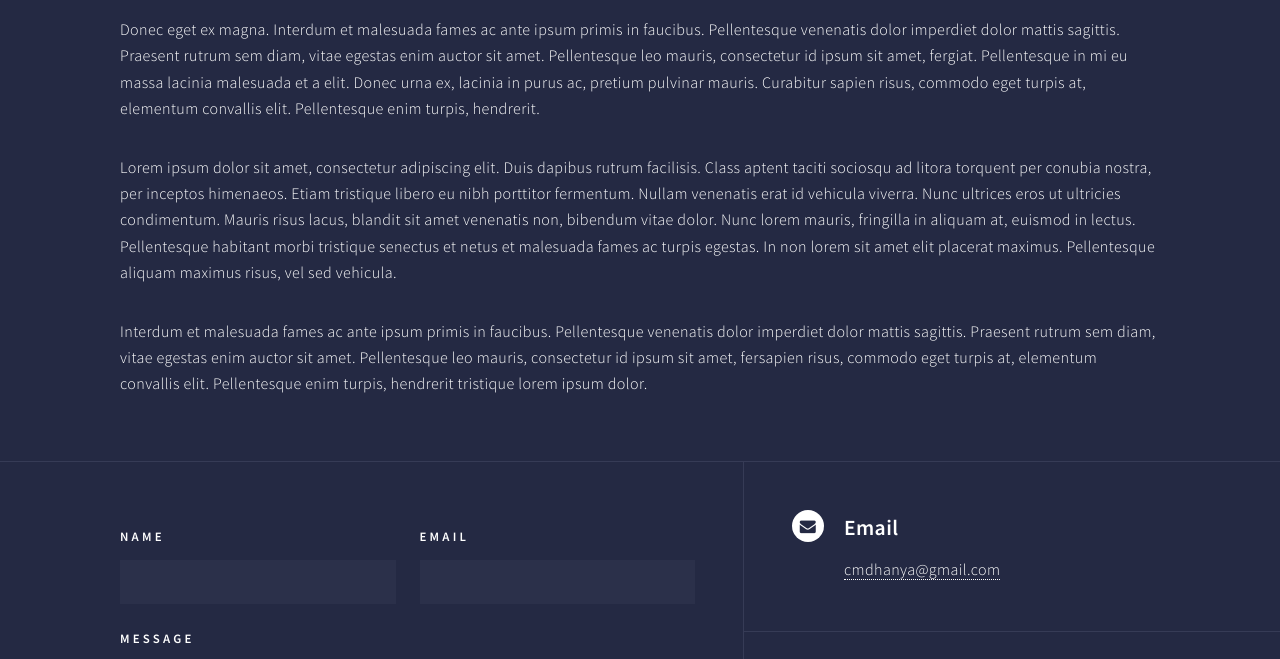
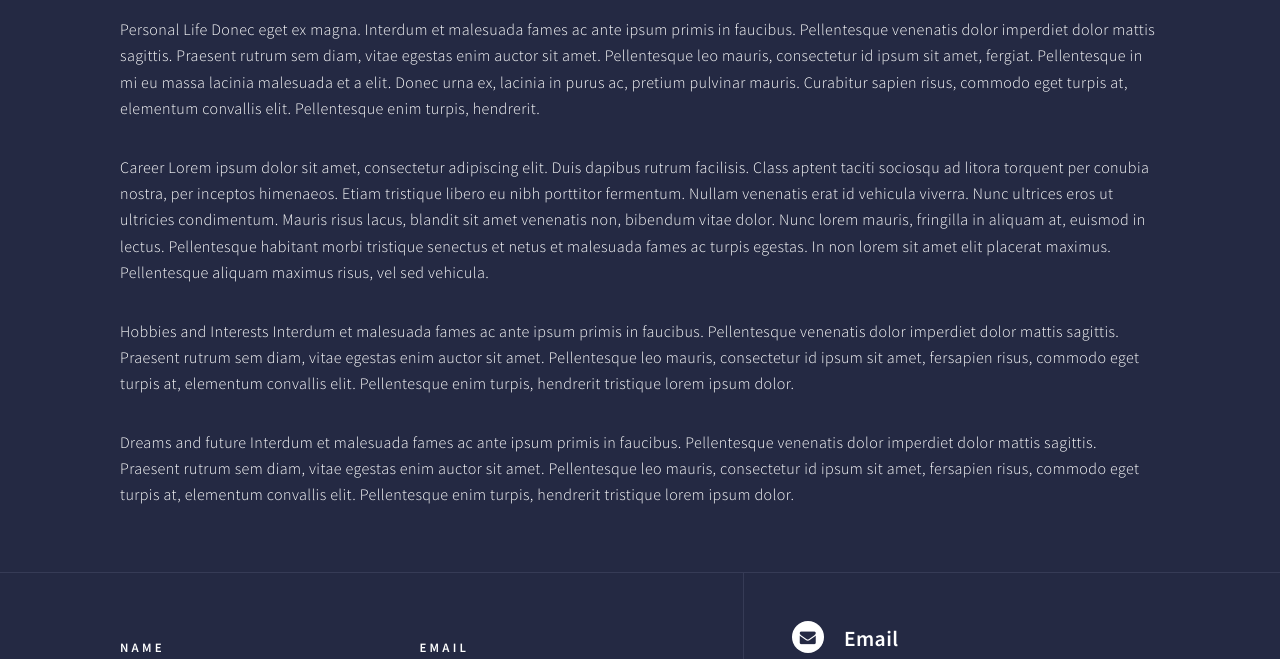
Before and after one commit to dhanyacm/dhanyacm, a Jekyll site: the page built from aboutme.html, in a window 1280 px wide and 900 px high, scrolled down 1260 px, cut to the strip 241-900 px from the top of the window. Built offline with Jekyll 4.4.1, drawn with Linux system fonts in a browser that asks for light colours.

Commit message:
Update aboutme.html

```diff
--- a/aboutme.html
+++ b/aboutme.html
@@ -13,12 +13,27 @@ frontpage: false
 							<section id="one">
 								<div class="inner">
 									<header class="major">
-										<h1>Generic</h1>
+										<h1>This is Me</h1>
 									</header>
 									<span class="image main"><img src="images/pic11.jpg" alt="" /></span>
-									<p>Donec eget ex magna. Interdum et malesuada fames ac ante ipsum primis in faucibus. Pellentesque venenatis dolor imperdiet dolor mattis sagittis. Praesent rutrum sem diam, vitae egestas enim auctor sit amet. Pellentesque leo mauris, consectetur id ipsum sit amet, fergiat. Pellentesque in mi eu massa lacinia malesuada et a elit. Donec urna ex, lacinia in purus ac, pretium pulvinar mauris. Curabitur sapien risus, commodo eget turpis at, elementum convallis elit. Pellentesque enim turpis, hendrerit.</p>
-									<p>Lorem ipsum dolor sit amet, consectetur adipiscing elit. Duis dapibus rutrum facilisis. Class aptent taciti sociosqu ad litora torquent per conubia nostra, per inceptos himenaeos. Etiam tristique libero eu nibh porttitor fermentum. Nullam venenatis erat id vehicula viverra. Nunc ultrices eros ut ultricies condimentum. Mauris risus lacus, blandit sit amet venenatis non, bibendum vitae dolor. Nunc lorem mauris, fringilla in aliquam at, euismod in lectus. Pellentesque habitant morbi tristique senectus et netus et malesuada fames ac turpis egestas. In non lorem sit amet elit placerat maximus. Pellentesque aliquam maximus risus, vel sed vehicula.</p>
-									<p>Interdum et malesuada fames ac ante ipsum primis in faucibus. Pellentesque venenatis dolor imperdiet dolor mattis sagittis. Praesent rutrum sem diam, vitae egestas enim auctor sit amet. Pellentesque leo mauris, consectetur id ipsum sit amet, fersapien risus, commodo eget turpis at, elementum convallis elit. Pellentesque enim turpis, hendrerit tristique lorem ipsum dolor.</p>
+
+									<p>Personal Life
+										Donec eget ex magna. Interdum et malesuada fames ac ante ipsum primis in faucibus. Pellentesque venenatis dolor imperdiet dolor mattis sagittis. Praesent rutrum sem diam, vitae egestas enim auctor sit amet. Pellentesque leo mauris, consectetur id ipsum sit amet, fergiat. Pellentesque in mi eu massa lacinia malesuada et a elit. Donec urna ex, lacinia in purus ac, pretium pulvinar mauris. Curabitur sapien risus, commodo eget turpis at, elementum convallis elit. Pellentesque enim turpis, hendrerit.
+
+									</p>
+
+									<p>Career
+										Lorem ipsum dolor sit amet, consectetur adipiscing elit. Duis dapibus rutrum facilisis. Class aptent taciti sociosqu ad litora torquent per conubia nostra, per inceptos himenaeos. Etiam tristique libero eu nibh porttitor fermentum. Nullam venenatis erat id vehicula viverra. Nunc ultrices eros ut ultricies condimentum. Mauris risus lacus, blandit sit amet venenatis non, bibendum vitae dolor. Nunc lorem mauris, fringilla in aliquam at, euismod in lectus. Pellentesque habitant morbi tristique senectus et netus et malesuada fames ac turpis egestas. In non lorem sit amet elit placerat maximus. Pellentesque aliquam maximus risus, vel sed vehicula.
+
+									</p>
+
+									<p>Hobbies and Interests
+										Interdum et malesuada fames ac ante ipsum primis in faucibus. Pellentesque venenatis dolor imperdiet dolor mattis sagittis. Praesent rutrum sem diam, vitae egestas enim auctor sit amet. Pellentesque leo mauris, consectetur id ipsum sit amet, fersapien risus, commodo eget turpis at, elementum convallis elit. Pellentesque enim turpis, hendrerit tristique lorem ipsum dolor.
+									</p>
+
+									<p>Dreams and future
+										Interdum et malesuada fames ac ante ipsum primis in faucibus. Pellentesque venenatis dolor imperdiet dolor mattis sagittis. Praesent rutrum sem diam, vitae egestas enim auctor sit amet. Pellentesque leo mauris, consectetur id ipsum sit amet, fersapien risus, commodo eget turpis at, elementum convallis elit. Pellentesque enim turpis, hendrerit tristique lorem ipsum dolor.
+									</p>
 								</div>
 							</section>
 
```
